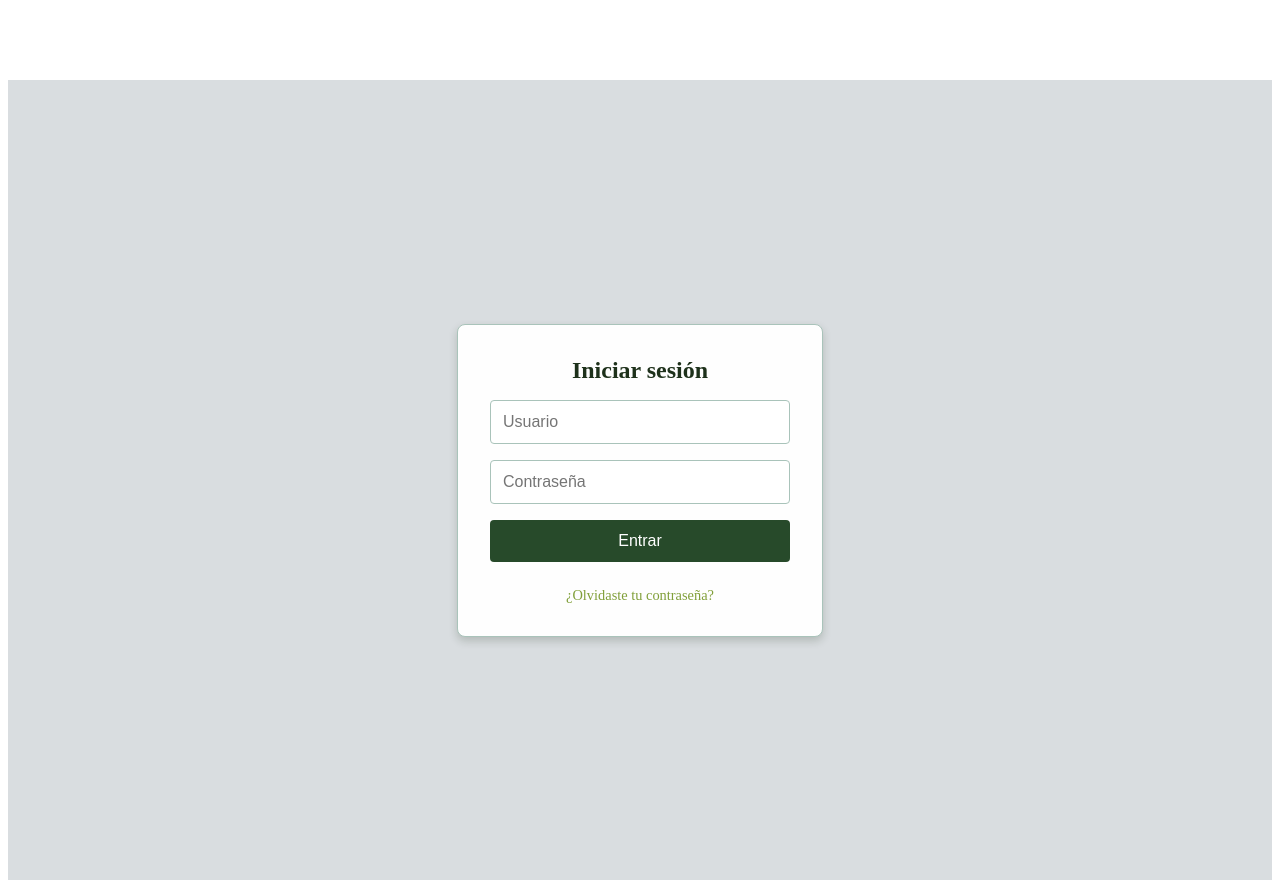
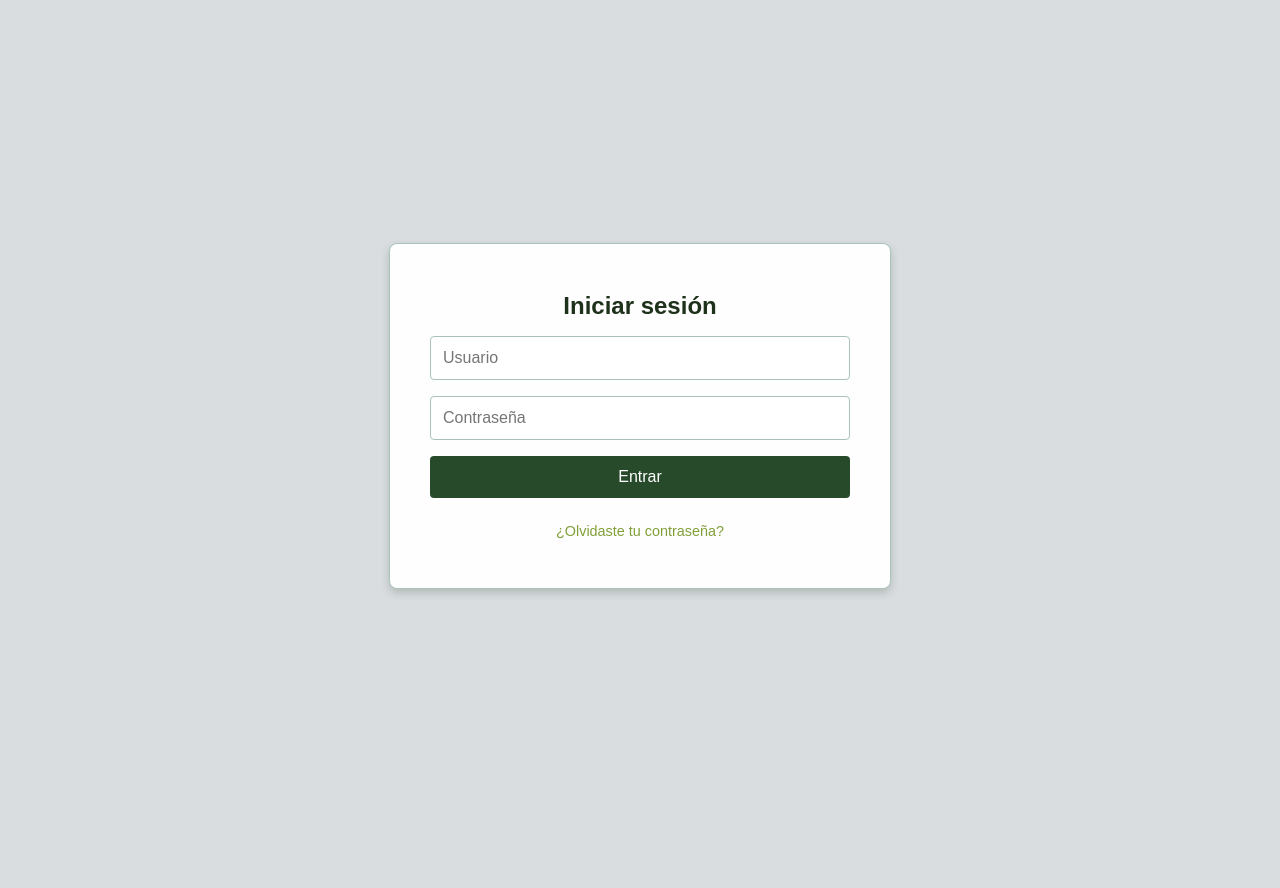
Before and after one commit to LucasIsac/Sistema-de-Gestion-Independiente, a React (Vite) app in the folder frontend/: page / in a window 1280 px wide. After the commit the page ends 816 px from the top, so only its background shows below. Built offline with nearby package versions, Linux system fonts and the light colour scheme.

Commit message:
Establecer estilos de inicio de sesión y agregar archivo global.css

```diff
--- /dev/null
+++ b/frontend/src/assets/styles/global.css
@@ -0,0 +1,9 @@
+/* global.css */
+
+body {
+  margin: 0;
+  padding: 0;
+  background-color: #d9dde0; /* color de fondo general */
+  font-family: Arial, sans-serif;
+  color: #1e311b;
+}
--- a/frontend/src/assets/styles/login.css
+++ b/frontend/src/assets/styles/login.css
@@ -4,8 +4,7 @@
   display: flex;
   justify-content: center;
   align-items: center;
-  margin-top: 5rem;
-  background-color: #d9dde0; /* fondo claro general */
+  margin-top: 1rem;
   min-height: 100vh;
 }
 
@@ -13,13 +12,14 @@
   display: flex;
   flex-direction: column;
   gap: 1rem;
-  width: 300px;
-  background-color: #fefefe; /* blanco o muy claro */
-  padding: 2rem;
+  width: 420px;
+  background-color: #fefefe;
+  padding: 3rem 2.5rem;    /* Más espacio interno */
   border-radius: 8px;
-  box-shadow: 0 4px 8px rgba(30, 49, 27, 0.2); /* sombra con el verde más oscuro */
+  box-shadow: 0 4px 8px rgba(30, 49, 27, 0.2);
   border: 1px solid #a9c3ba;
 }
+
 
 .login-form h2 {
   margin: 0;
--- a/frontend/src/main.jsx
+++ b/frontend/src/main.jsx
@@ -1,5 +1,6 @@
 import { StrictMode } from 'react'
 import { createRoot } from 'react-dom/client'
+import './assets/styles/global.css';
 import App from './App.jsx'
 
 createRoot(document.getElementById('root')).render(
```
